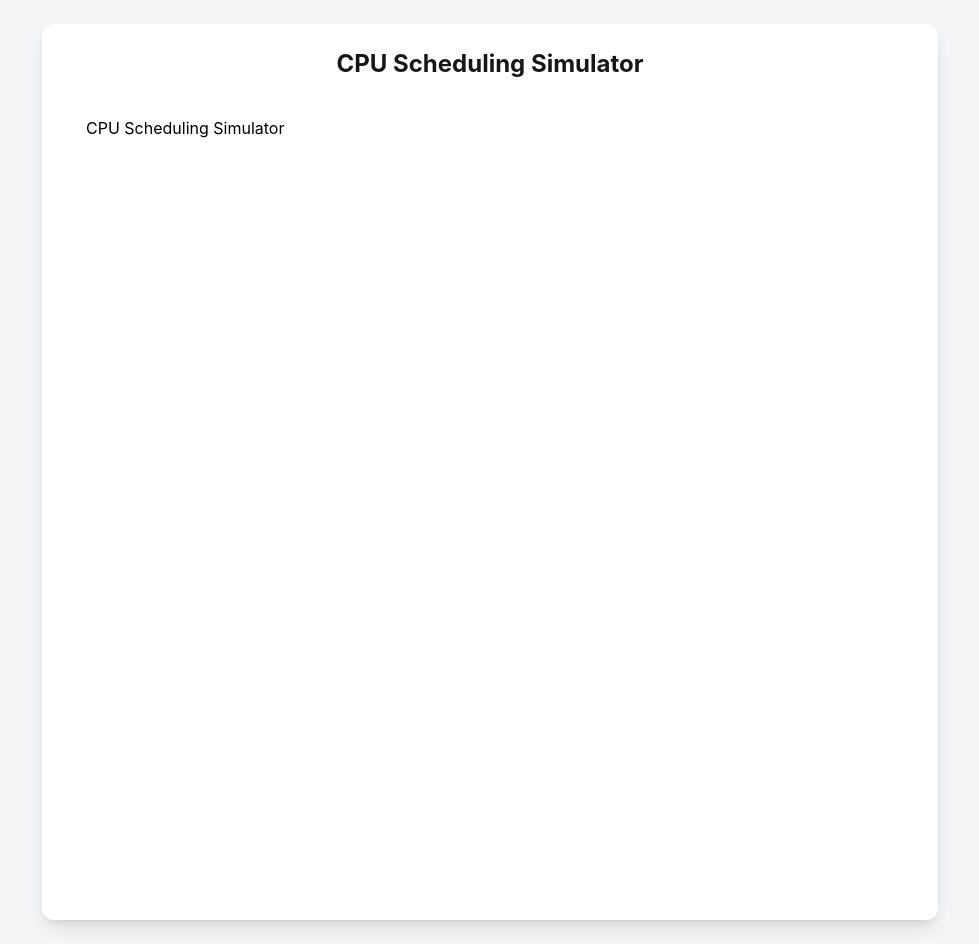
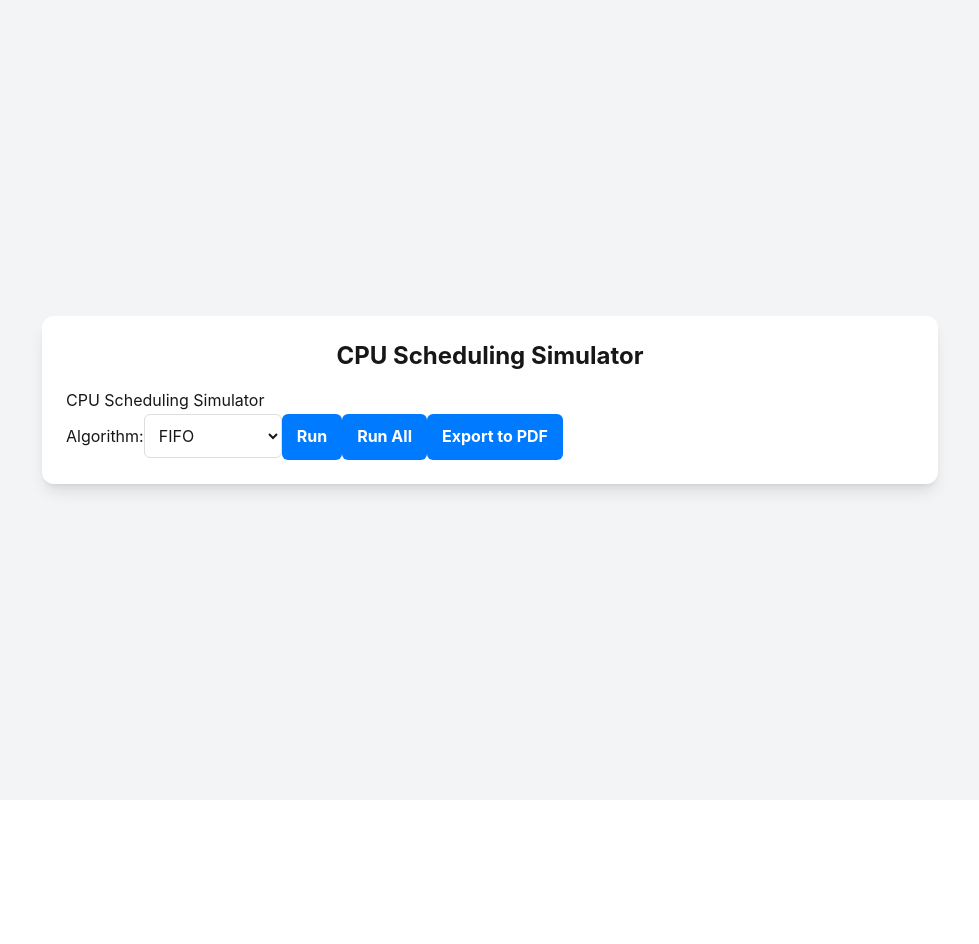
Before and after one commit to tiahnakay/cpu-scheduler, a Next.js app: page / in a window 1280 px wide. Shown: the whole page, without its empty margins (150-1129 px from the left). After the commit the page ends 800 px from the top, so only its background shows below. Built offline with nearby package versions, Linux system fonts and the light colour scheme.

Commit message:
Reverted back to original code

```diff
--- a/src/components/Scheduler.js
+++ b/src/components/Scheduler.js
@@ -14,7 +14,7 @@ import "jspdf-autotable";
 import "chart.js/auto";
 import { motion } from "framer-motion";
 
-export default function SchedulerPage({ darkMode }) {
+export default function SchedulerPage() {
     const [processes, setProcesses] = useState([]);
     const [results, setResults] = useState([]);
     const [allResults, setAllResults] = useState(null);
@@ -69,9 +69,173 @@ export default function SchedulerPage({ darkMode }) {
         setResults([]);
     };
 
+    const exportToPDF = () => {
+        const doc = new jsPDF();
+        let yPos = 20;
+
+        if (showAllResults && allResults) {
+            Object.keys(allResults).forEach((algorithm) => {
+                doc.text(algorithm + " Results", 20, yPos);
+                yPos += 10;
+
+                const tableData = allResults[algorithm].map(p => [
+                    `P${p.id}`,
+                    p.originalBurstTime,
+                    p.waitingTime,
+                    p.turnaroundTime,
+                    p.completionTime
+                ]);
+
+                doc.autoTable({
+                    head: [["Process", "Burst Time", "Waiting Time", "Turnaround Time", "Completion Time"]],
+                    body: tableData,
+                    startY: yPos,
+                    margin: { horizontal: 20 }
+                });
+
+                yPos = doc.lastAutoTable.finalY + 20;
+
+                const canvas = chartRefs.current[algorithm].canvas;
+                const imgData = canvas.toDataURL("image/png");
+                doc.addImage(imgData, 'PNG', 20, yPos, 180, 120);
+                yPos += 130;
+                doc.addPage();
+                yPos = 20;
+            });
+            doc.deletePage(Object.keys(allResults).length +1);
+        } else if (results.length > 0) {
+            doc.text(selectedAlgorithm + " Results", 20, yPos);
+            yPos += 10;
+
+            const tableData = results.map(p => [
+                `P${p.id}`,
+                p.originalBurstTime,
+                p.waitingTime,
+                p.turnaroundTime,
+                p.completionTime
+            ]);
+
+            doc.autoTable({
+                head: [["Process", "Burst Time", "Waiting Time", "Turnaround Time", "Completion Time"]],
+                body: tableData,
+                startY: yPos,
+                margin: { horizontal: 20 }
+            });
+
+            yPos = doc.lastAutoTable.finalY + 20;
+
+            const canvas = chartRefs.current[selectedAlgorithm].canvas;
+            const imgData = canvas.toDataURL("image/png");
+            doc.addImage(imgData, 'PNG', 20, yPos, 180, 120);
+        }
+
+        doc.save("scheduler_results.pdf");
+    };
+
     return (
-        <div className="scheduler-container" style={{ backgroundColor: darkMode ? '#121212' : '#ffffff', color: darkMode ? '#ffffff' : '#000000', minHeight: '100vh', padding: '20px' }}>
-            <h1 style={{ color: darkMode ? '#bb86fc' : '#000000' }}>CPU Scheduling Simulator</h1>
+        <div className="scheduler-container">
+            <h1>CPU Scheduling Simulator</h1>
+
+            <div className="controls">
+                <label>Algorithm:</label>
+                <select value={selectedAlgorithm} onChange={(e) => setSelectedAlgorithm(e.target.value)}>
+                    <option>FIFO</option>
+                    <option>SJF</option>
+                    <option>Round Robin</option>
+                    <option>Priority</option>
+                    <option>MLFQ</option>
+                </select>
+                {selectedAlgorithm === "Round Robin" && (
+                    <input
+                        type="number"
+                        value={timeQuantum}
+                        onChange={(e) => setTimeQuantum(Number(e.target.value))}
+                        min="1"
+                        placeholder="Time Quantum"
+                    />
+                )}
+                <button onClick={runScheduler}>Run</button>
+                <button onClick={runAllSchedulers}>Run All</button>
+                <button onClick={exportToPDF}>Export to PDF</button>
+            </div>
+
+            {results.length > 0 && !showAllResults && (
+                <div>
+                    <h2>{selectedAlgorithm} Results</h2>
+                    <table>
+                        <thead>
+                            <tr>
+                                <th>Process</th>
+                                <th>Burst Time</th>
+                                <th>Waiting Time</th>
+                                <th>Turnaround Time</th>
+                                <th>Completion Time</th>
+                            </tr>
+                        </thead>
+                        <tbody>
+                            {results.map(p => (
+                                <tr key={p.id}>
+                                    <td>P{p.id}</td>
+                                    <td>{p.originalBurstTime}</td>
+                                    <td>{p.waitingTime}</td>
+                                    <td>{p.turnaroundTime}</td>
+                                    <td>{p.completionTime}</td>
+                                </tr>
+                            ))}
+                        </tbody>
+                    </table>
+                    <Chart
+                        ref={(ref) => chartRefs.current[selectedAlgorithm] = ref}
+                        type="bar"
+                        data={{
+                            labels: results.map(p => `P${p.id}`),
+                            datasets: [
+                                { label: "Completion Time", data: results.map(p => p.completionTime), backgroundColor: "#ff6384" },
+                                { label: "Burst Time", data: results.map(p => p.originalBurstTime), backgroundColor: "#36a2eb" }
+                            ]
+                        }}
+                    />
+                </div>
+            )}
+
+            {showAllResults && allResults && Object.keys(allResults).map((algorithm) => (
+                <div key={algorithm} style={{ marginBottom: "50px" }}>
+                    <h2>{algorithm} Results</h2>
+                    <table>
+                        <thead>
+                            <tr>
+                                <th>Process</th>
+                                <th>Burst Time</th>
+                                <th>Waiting Time</th>
+                                <th>Turnaround Time</th>
+                                <th>Completion Time</th>
+                            </tr>
+                        </thead>
+                        <tbody>
+                            {allResults[algorithm].map(p => (
+                                <tr key={p.id}>
+                                    <td>P{p.id}</td>
+                                    <td>{p.originalBurstTime}</td>
+                                    <td>{p.waitingTime}</td>
+                                    <td>{p.turnaroundTime}</td>
+                                    <td>{p.completionTime}</td>
+                                </tr>
+                            ))}
+                        </tbody>
+                    </table>
+                    <Chart
+                        ref={(ref) => chartRefs.current[algorithm] = ref}
+                        type="bar"
+                        data={{
+                            labels: allResults[algorithm].map(p => `P${p.id}`),
+                            datasets: [
+                                { label: "Completion Time", data: allResults[algorithm].map(p => p.completionTime), backgroundColor: "#ff6384" },
+                                { label: "Burst Time", data: allResults[algorithm].map(p => p.originalBurstTime), backgroundColor: "#36a2eb" }
+                            ]
+                        }}
+                    />
+                </div>
+            ))}
         </div>
     );
 }
```
